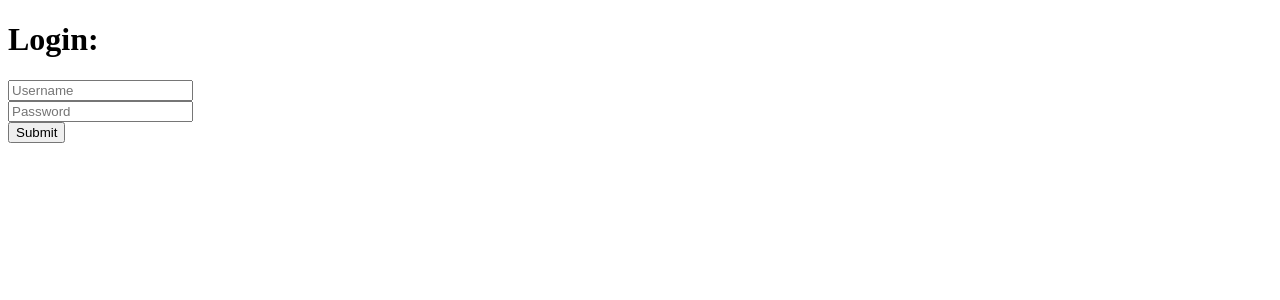
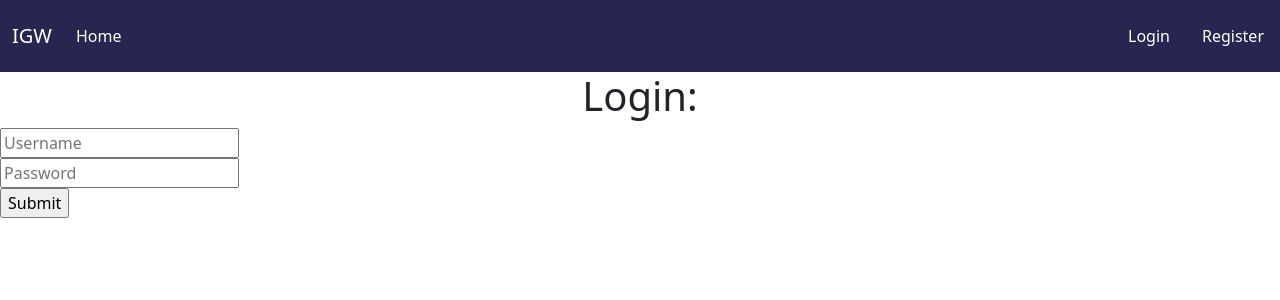
Before and after one commit to BTeeKay/CS50-Final-Project, a Django app: page /login in a window 1280 px wide. Shown: the top 300 px of the page. Run offline with Django 3.2, Linux system fonts and the light colour scheme.

Commit message:
Added register function and navbar for users app

```diff
--- /dev/null
+++ b/Imperium_Galactica_Web/users/static/users/styles.css
@@ -0,0 +1,7 @@
+h1 {
+    text-align:center;
+}
+
+.navbar {
+    background-color: rgb(38, 38, 80)
+}
--- a/Imperium_Galactica_Web/users/templates/users/home.html
+++ b/Imperium_Galactica_Web/users/templates/users/home.html
@@ -1,5 +1,9 @@
 {% extends "users/layout.html" %}
 
+{% block title %}
+    IGW
+{% endblock %}
+
 {% block body %}
-    <h1>TODO:</h1>
+    <h1>Imperium Galactica Web</h1>
 {% endblock %}
--- a/Imperium_Galactica_Web/users/templates/users/layout.html
+++ b/Imperium_Galactica_Web/users/templates/users/layout.html
@@ -1,10 +1,40 @@
+{% load static %}
 <!DOCTYPE html>
+
 <html lang="en">
     <head>
-        <title>Imperium Galactica Web</title>
+        <title>{% block title %}{% endblock %}</title>
+        <meta name="viewport" content="width=device-width, initial-scale=1">
+        <script src="https://cdn.jsdelivr.net/npm/bootstrap@5.1.3/dist/js/bootstrap.bundle.min.js" integrity="sha384-ka7Sk0Gln4gmtz2MlQnikT1wXgYsOg+OMhuP+IlRH9sENBO0LRn5q+8nbTov4+1p" crossorigin="anonymous"></script>
+        <link href="https://cdn.jsdelivr.net/npm/bootstrap@5.1.3/dist/css/bootstrap.min.css" rel="stylesheet" integrity="sha384-1BmE4kWBq78iYhFldvKuhfTAU6auU8tT94WrHftjDbrCEXSU1oBoqyl2QvZ6jIW3" crossorigin="anonymous">
+        <link href="{% static 'users/styles.css' %}" rel="stylesheet">
     </head>
     <body>
-        {% block body %}
-        {% endblock %}
+        <nav class="navbar navbar-expand-lg navbar-dark">
+            <div class="container-fluid">
+              <a class="navbar-brand" href="/">IGW</a>
+              <button class="navbar-toggler" type="button" data-bs-toggle="collapse" data-bs-target="#navbarSupportedContent" aria-controls="navbarSupportedContent" aria-expanded="false" aria-label="Toggle navigation">
+                <span class="navbar-toggler-icon"></span>
+              </button>
+              <div class="collapse navbar-collapse" id="navbarSupportedContent">
+                <ul class="navbar-nav me-auto mb-2 mb-lg-0">
+                  <li class="nav-item">
+                    <a class="nav-link active" href="/">Home</a>
+                  </li>
+                </ul>
+              </div>
+            </div>
+            <span class="navbar-text">
+                <a class="nav-link" href="login">Login</a>
+            </span>
+            <span class="navbar-text">
+                <a class="nav-link" href="register">Register</a>
+            </span>
+          </nav>
+            <div class="main .col-6 .col-sm-4">
+                {% block body %}
+                {% endblock %}
+            </div>
+        </div>
     </body>
 </html>
--- a/Imperium_Galactica_Web/users/urls.py
+++ b/Imperium_Galactica_Web/users/urls.py
@@ -5,5 +5,6 @@ from . import views
 urlpatterns = [
     path("", views.index, name="index"),
     path("login", views.login_view, name="login"),
-    path("logout", views.logout_view, name="logout")
+    path("logout", views.logout_view, name="logout"),
+    path("register", views.register_view, name="register"),
 ]
--- a/Imperium_Galactica_Web/users/views.py
+++ b/Imperium_Galactica_Web/users/views.py
@@ -1,16 +1,33 @@
 from django.contrib.auth import authenticate, login, logout
+from django.contrib.auth.forms import UserCreationForm
 from django.http.response import HttpResponseRedirect
 from django.shortcuts import render
 from django.http import HttpResponseRedirect
 from django.urls import reverse
 
+from .forms import CreateUserForm
+
 # Create your views here.
 
 def index(request):
-    if not request.user.is_authenticated:
-        return HttpResponseRedirect(reverse("login"))
+    # if user isn't logged in, send them to Login page
+    # if not request.user.is_authenticated:
+    #     return HttpResponseRedirect(reverse("login"))
+    return render(request, "users/home.html")
 
-    return render(request, "users/home.html")
+def register_view(request):
+    # Register form from Django
+    form = CreateUserForm
+
+    if request.method == 'POST':
+        form = CreateUserForm(request.POST)
+        if form.is_valid():
+            form.save()
+            return HttpResponseRedirect(reverse("index"))
+
+    return render(request, "users/register.html", {
+        "form": form
+    })
 
 def login_view(request):
     if request.method == "POST":
```
Also changed, not shown: Imperium_Galactica_Web/users/forms.py (added, +9 -0 lines), Imperium_Galactica_Web/users/templates/users/register.html (added, +14 -0 lines), Imperium_Galactica_Web/db.sqlite3.
